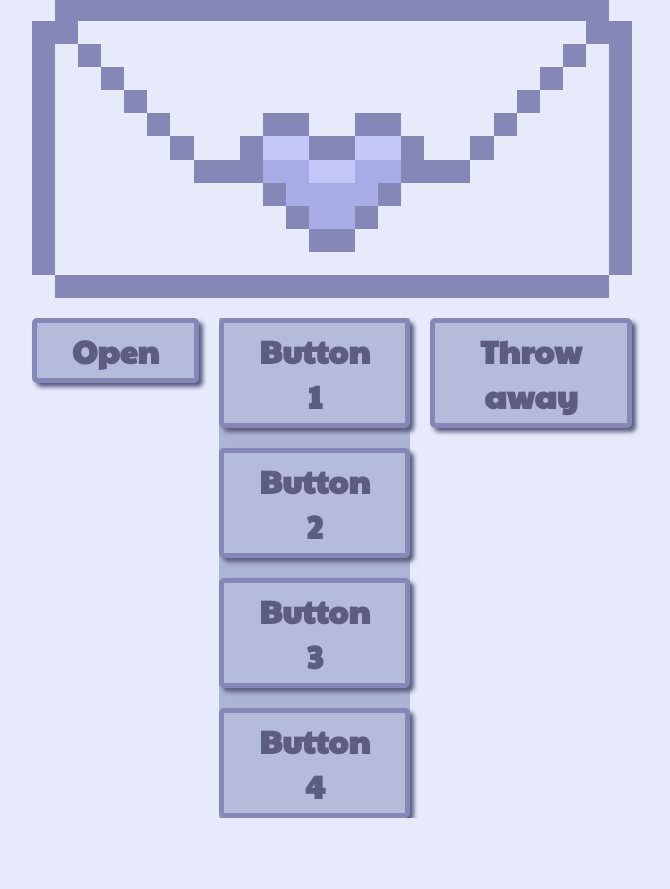
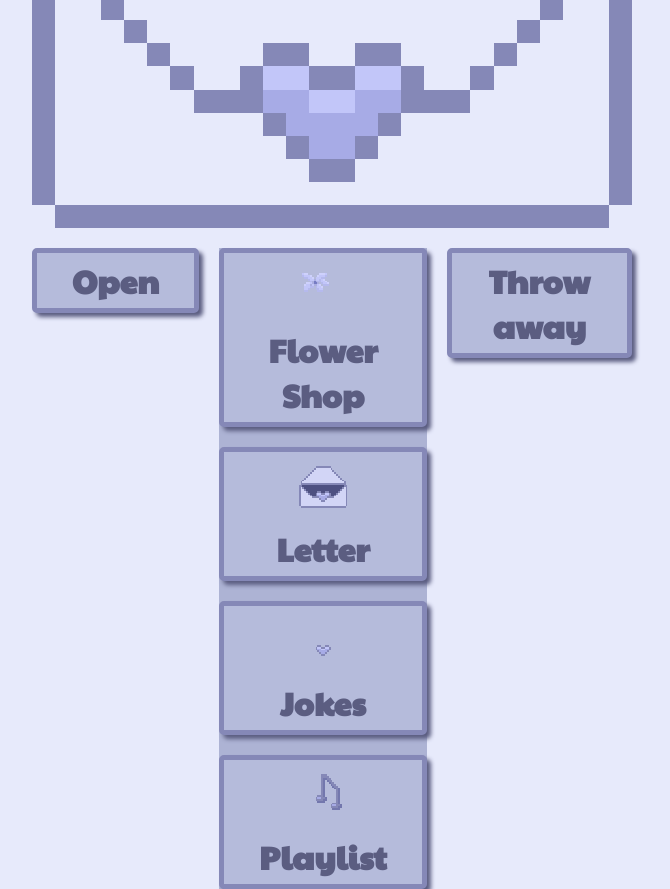
Before and after one commit to Stephaniebaard/Purple-Fox, a React (Vite) app: page / in a window 1280 px wide. Both pictures are taken after a click on the button "Open". Shown: the whole page, without its empty margins (308-978 px from the left). Before the commit the page ends 818 px from the top, so only its background shows below. Built offline with nearby package versions, Linux system fonts and the light colour scheme.

Commit message:
Changed name and added images to buttons

```diff
--- a/src/components/buttons/Buttons.tsx
+++ b/src/components/buttons/Buttons.tsx
@@ -4,12 +4,15 @@ type ButtonProps = {
 	title: string;
 	handleClick: (event: React.MouseEvent<HTMLButtonElement>) => void;
 	style?: React.CSSProperties;
-	className: string
+	className: string;
+	imageSrc: string;
+	altText: string;
 };
 
-export default function Button({ title, handleClick, style, className }: Readonly<ButtonProps>) {
+export default function Button({ title, handleClick, style, imageSrc, altText, className }: Readonly<ButtonProps>) {
 	return (
 		<button onClick={handleClick} style={style} className={className}>
+			{imageSrc && <img src={imageSrc} alt={altText} className="ButtonIcon" />}
 			{title}
 		</button>
 	);
--- a/src/widgets/envelope/envelope.tsx
+++ b/src/widgets/envelope/envelope.tsx
@@ -38,6 +38,9 @@ const ButtonMove: React.FC = () => {
         title="Open"
         handleClick={toggleMenu} // Hantera öppning/stängning av menyn
         className="OpenEnvelopeButton"
+        altText=""
+        imageSrc=""
+
         />
          {/* Visa menyn om isMenuOpen är true */}
          {isMenuOpen && (
@@ -46,6 +49,8 @@ const ButtonMove: React.FC = () => {
 
  <Button
         title="Throw away"
+         altText=""
+        imageSrc=""
         handleClick={moveButton}
         style={isClicked ? {
             position: 'absolute',
--- a/src/widgets/meny/meny.scss
+++ b/src/widgets/meny/meny.scss
@@ -10,3 +10,9 @@
 .MenuButton{
     @include Mixins.buttons;
 }
+
+.ButtonIcon{
+    width: 60px;
+    height: auto;
+    image-rendering: pixelated;
+}
--- a/src/widgets/meny/meny.tsx
+++ b/src/widgets/meny/meny.tsx
@@ -8,10 +8,10 @@ type MenuProps = {
   const Menu: React.FC<MenuProps> = ({ onButtonClick }) => {
     return (
       <div className="Menu">
-        <Button title="Button 1" handleClick={() => onButtonClick('Button 1')} className="MenuButton" />
-        <Button title="Button 2" handleClick={() => onButtonClick('Button 2')} className="MenuButton" />
-        <Button title="Button 3" handleClick={() => onButtonClick('Button 3')} className="MenuButton" />
-        <Button title="Button 4" handleClick={() => onButtonClick('Button 4')} className="MenuButton" />
+        <Button title="Flower Shop"  handleClick={() => onButtonClick('Button 1')} className="MenuButton"  altText="Flower" imageSrc="../../../images/Flower.png"/>
+        <Button title="Letter" handleClick={() => onButtonClick('Button 2')} className="MenuButton" altText="Envelope" imageSrc="../../../images/EnvelopeOpen.png"/>
+        <Button title="Jokes" handleClick={() => onButtonClick('Button 3')} className="MenuButton" altText="Heart" imageSrc="../../../images/Heart.png"/>
+        <Button title="Playlist" handleClick={() => onButtonClick('Button 4')} className="MenuButton" altText="Notes" imageSrc="../../../images/MusicNote2.png"/>
       </div>
     );
   };
```
